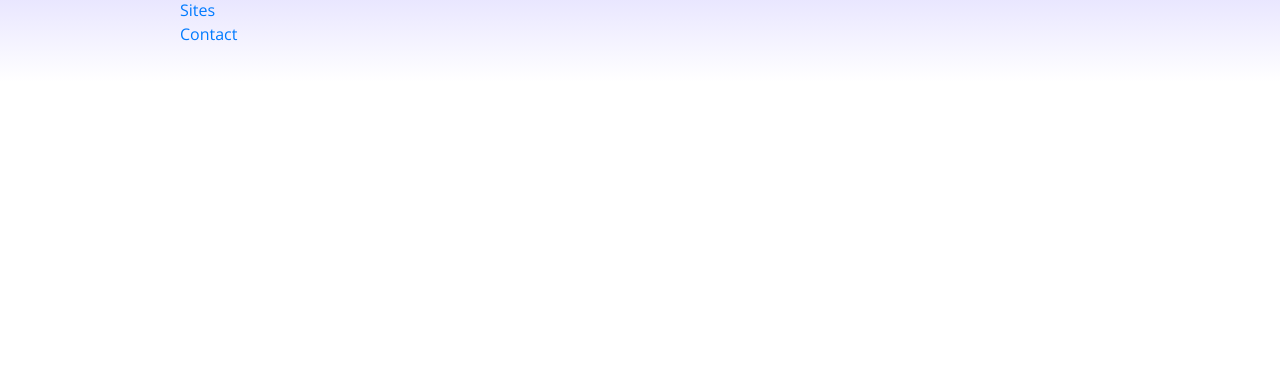
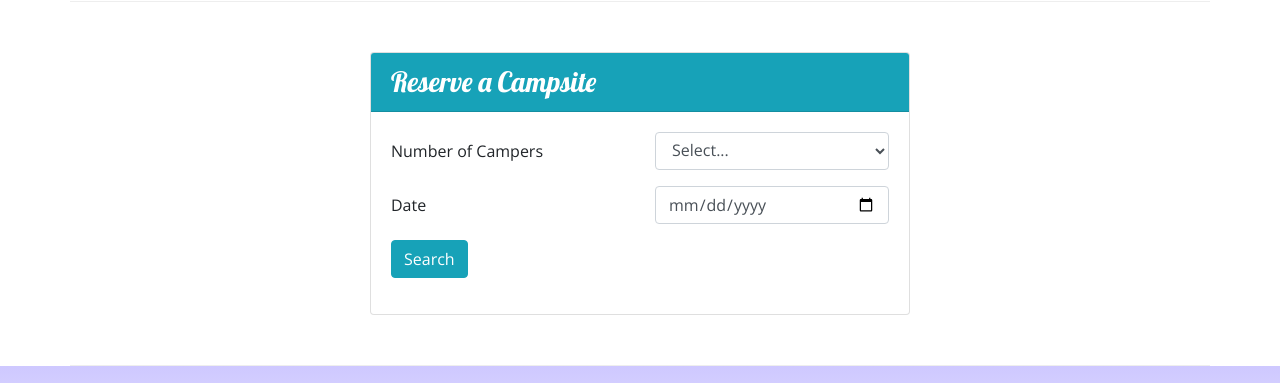
Before and after one commit to xockcin/bootstrap-project, a website: page index.html in a window 1280 px wide. Shown: the part 1252-1635 px from the top of the page. Before the commit the page ends 1334 px from the top, so only its background shows below. Drawn offline with nearby package versions, Linux system fonts and the light colour scheme.

Commit message:
added another picture, reserve form, header button

```diff
--- a/index.html
+++ b/index.html
@@ -37,6 +37,14 @@
                     <h1>NuCamp</h1>
                     <h2>a better way to Camp</h2>
                 </div>
+                <!--reserve form button-->
+                <a class="text-nowrap" href="#reserveForm">
+                    <div class="col-md-4 col-2-xl mt-4">
+                        <button class="btn btn-large btn-info">
+                            Reserve Campsite
+                        </button>
+                    </div>
+                </a>
             </div>
         </div>
     </header>
@@ -88,13 +96,20 @@
 
         <!--second row-->
         <div class="row row-content align-items-center">
+            <!--header-->
             <div class="col-sm-4 col-md-3">
                 <h2> Featured Campsites </h2>
             </div>
+            <!--media object-->
             <div class="col">
-                <h3> React Lake Campground</h3>
-                <p class="d-none d-sm-block"> Nestled in the foothills of the Chrome Mountains, this campground on the shores of the pristine
-                    React Lake is a favorite for fly fishers. </p>
+                <div class="media">
+                    <div class="media-body align-self-center">
+                        <h3> React Lake Campground</h3>
+                        <p class="d-none d-sm-block"> Nestled in the foothills of the Chrome Mountains, this campground on the shores of the pristine
+                            React Lake is a favorite for fly fishers. </p>
+                    </div>
+                    <img class="d-flex ml-3 img-thumbnail" src="img/react-lake-thumb.jpg" alt="react lake">
+                </div>
             </div>
         </div>
 
@@ -113,6 +128,47 @@
                 </div>
             </div>
         </div>
+
+        <!--reserve form-->
+        <div class="row row-content align-items-center">
+            <div class="col-sm-6 mx-auto">
+                <div class="card">
+                    <!--form header-->
+                    <h3 class="card-header bg-info text-white">Reserve a Campsite</h3>
+                    <div class="card-body">
+                        <form id="reserveForm">
+                            <!--number-->
+                            <div class="form-group row">
+                                <label class="col-form-label col-sm-6" for="numCampers">Number of Campers</label>
+                                <div class="col">
+                                    <select class="form-control" name="numCampers" id="numCampers">
+                                        <option value="">Select...</option>
+                                        <option value="1">1</option>
+                                        <option value="2">2</option>
+                                        <option value="3">3</option>
+                                        <option value="4">4</option>
+                                        <option value="5">5</option>
+                                        <option value="6">6</option>
+                                    </select>
+                                </div>
+                            </div>
+                            <!--date-->
+                            <div class="form-group row">
+                                <label class="col-form-label col-sm-6" for="date" class="col-sm-6">Date</label>
+                                <div class="col-sm-6"><input class="form-control" type="date" id="date" name="date" placeholder="Date"></div>
+                            </div>
+                            <!--button-->
+                            <div class="form-group row">
+                                <div class="col">
+                                    <button class="btn btn-info" type="submit">Search</button>
+                                </div>
+                            </div>
+                        </form>
+                    </div>
+                </div>
+            </div>
+        </div>
+
     </div>
 
     <!--footer-->
```
